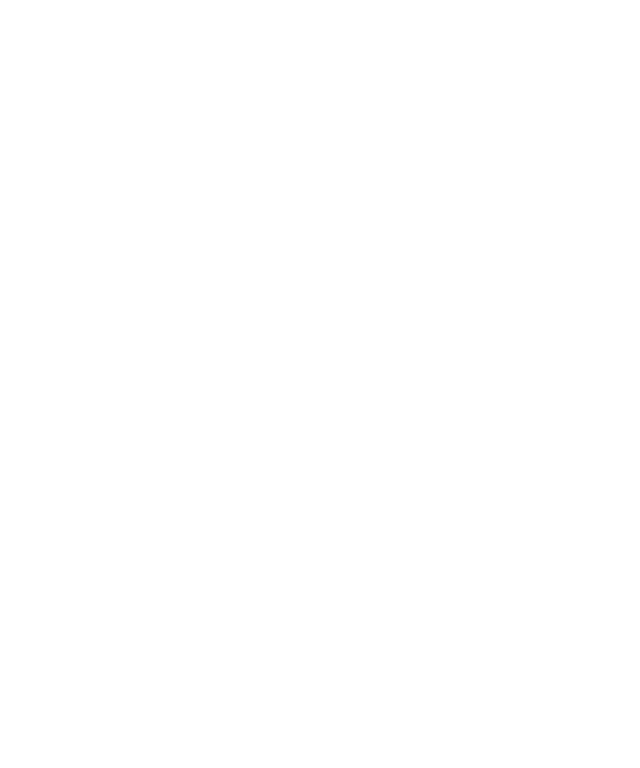
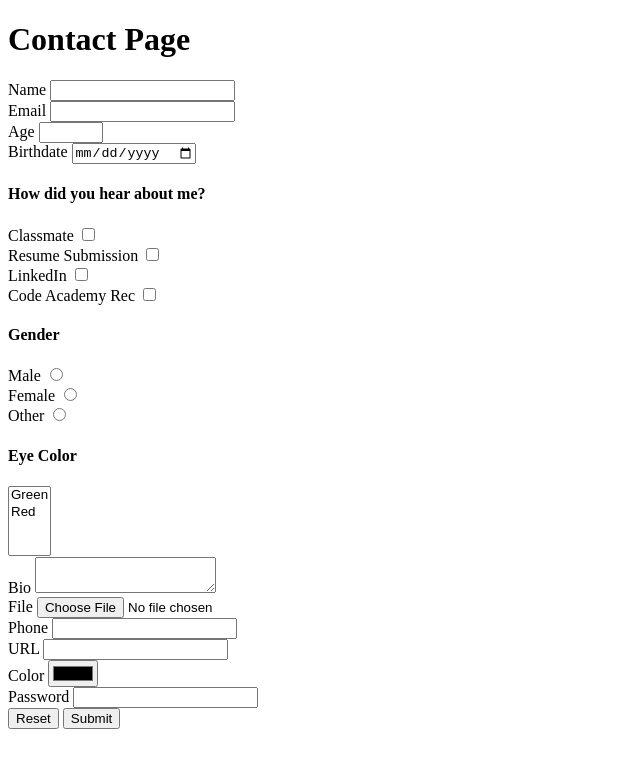
Before and after one commit to kaityevans/ACA_Web101_Kaitland_Evans_Redo, a plain HTML site: page contact.html in a window 1280 px wide. Shown: the whole page, without its empty margins (0-640 px from the left). Drawn offline with Linux system fonts and the light colour scheme.

Commit message:
Inserted form practice html from github link

```diff
--- a/contact.html
+++ b/contact.html
@@ -8,6 +8,94 @@
     <link rel="stylesheet" href="./contactStyles.css">
 </head>
 <body>
-
+    <h1>Contact Page</h1>
+    <form action="results.html" method="GET" enctype="multipart/form-data">
+        <div>
+          <label for="name">Name</label>
+          <input type="text" name="name" id="name" >
+      </div>
+      <div>
+        <label for="email">Email</label>
+        <input type="email" name="email" id="email" >
+      </div>
+      <div>
+        <label for="age">Age</label>
+        <input type="number" name="age" id="age" min="1" max="200" step="5">
+      </div>
+      <div>
+        <label for="date">Birthdate</label>
+        <input type="date" name="date" id="date" min="2019-06-10">
+      </div>
+      <div>
+        <h4>How did you hear about me?</h4>
+        <div>
+          <label for="classmate">Classmate</label>
+          <input type="checkbox" name="classmate" id="classmate">
+        </div>
+        <div>
+          <label for="resumeSubmission">Resume Submission</label>
+          <input type="checkbox" name="resumeSubmission" id="resumeSubmission">
+        </div>
+        <div>
+            <label for="linkedin">LinkedIn</label>
+            <input type="checkbox" name="linkedin" id="linkedin">
+        </div>
+        <div>
+            <label for="codingacademyrec">Code Academy Rec</label>
+            <input type="checkbox" name="codingacademyrec" id="codingacademyrec">
+        </div>
+      </div>
+      <div>
+        <h4>Gender</h4>
+        <div>
+          <label for="male">Male</label>
+          <input type="radio" name="gender" id="male" value="male">
+        </div>
+        <div>
+          <label for="female">Female</label>
+          <input type="radio" name="gender" id="female" value="female">
+        </div>
+        <div>
+          <label for="other">Other</label>
+          <input type="radio" name="gender" id="other" value="other">
+        </div>
+      </div>
+      <div>
+        <h4><label for="eyeColor">Eye Color</label></h4>
+        <select name="eyeColor" id="eyeColor" multiple>
+          <option value="Green">Green</option>
+          <option label="Red" value="Red"></option>
+        </select>
+      </div>
+      <div>
+        <label for="bio">Bio</label>
+        <textarea id="bio" name="bio"></textarea>
+      </div>
+      <input type="hidden" name="hidden" value="hi">
+      <div>
+        <label for="file">File</label>
+        <input id="file" type="file" name="file">
+      </div>
+      <div>
+        <label for="phone">Phone</label>
+        <input type="tel" name="phone" id="phone">
+      </div>
+      <div>
+        <label for="url">URL</label>
+        <input type="url" name="url" id="url">
+      </div>
+      <div>
+        <label for="color">Color</label>
+        <input type="color" name="color" id="color">
+      </div>
+      <div>
+        <label>
+          Password
+          <input type="password" name="password" >
+        </label>
+      </div>
+      <button type="reset">Reset</button>
+      <button type="submit">Submit</button>
+    </form>
 </body>
 </html>
```
